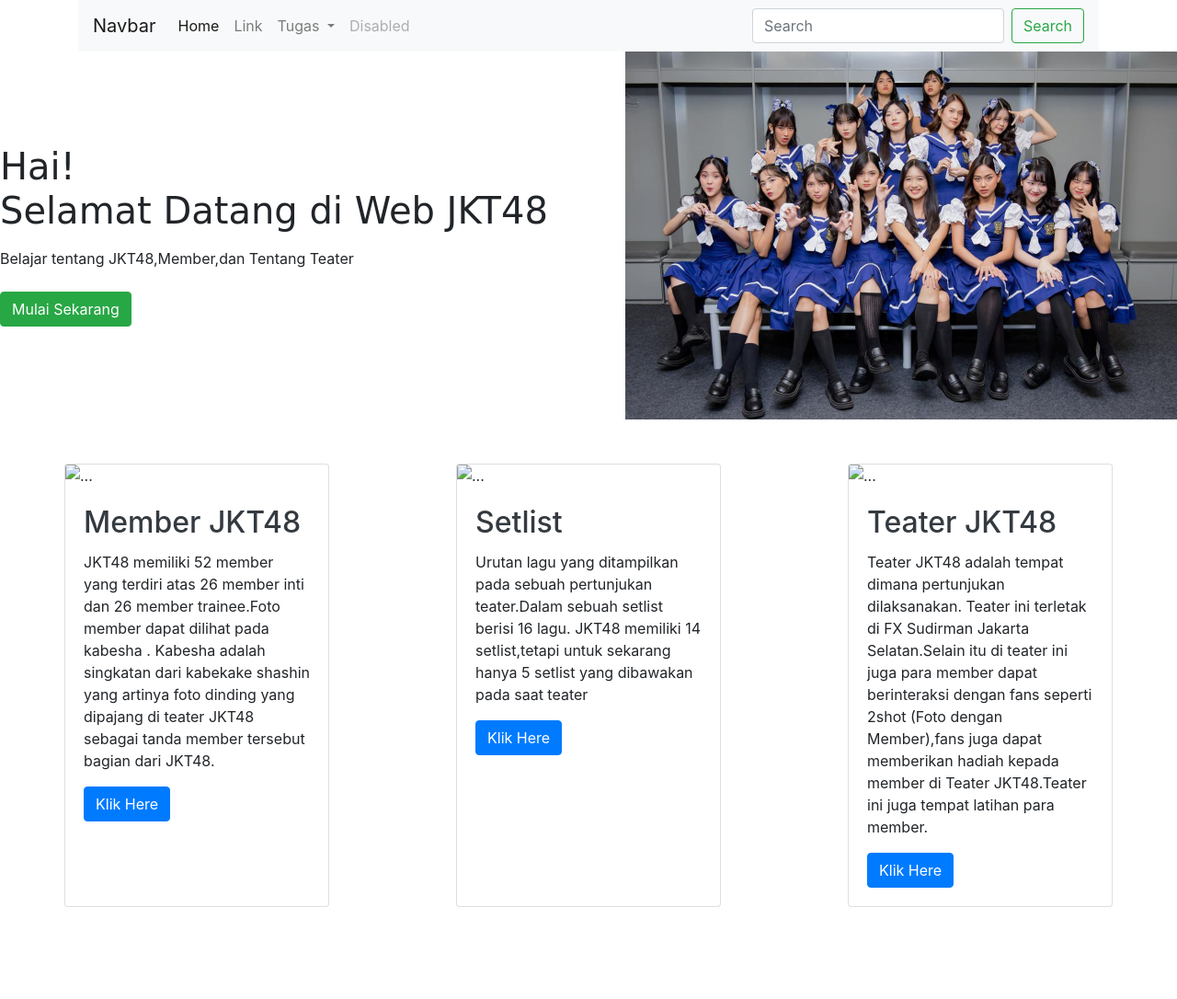
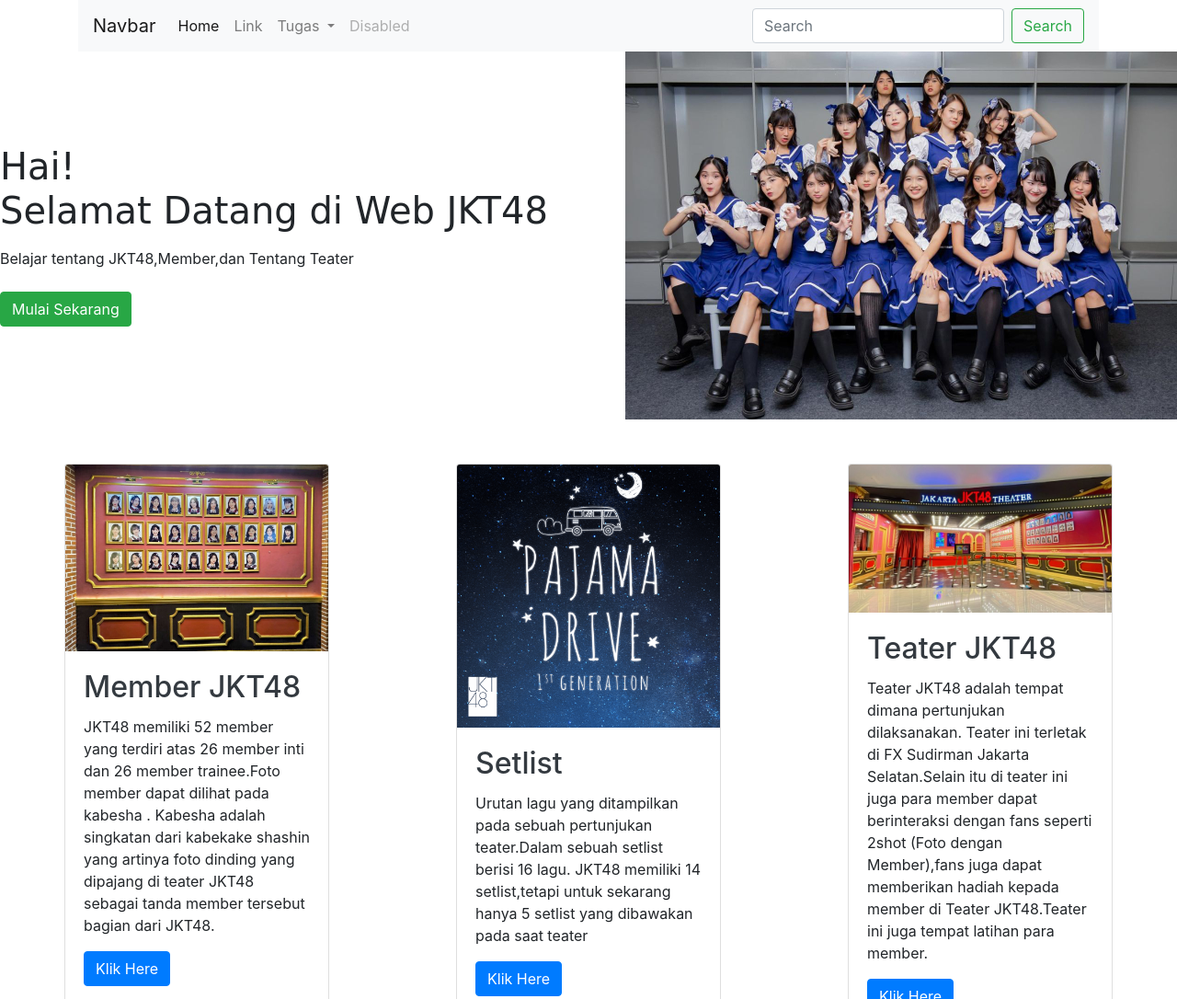
Before and after one commit to yeree25/project-4, a plain HTML site: page index.html in a window 1280 px wide. Shown: the top 1086 px of the page at 92% size. Before the commit the page ends 1034 px from the top, so only its background shows below. Drawn offline with Linux system fonts and the light colour scheme.

Commit message:
initial commit

```diff
--- a/index.html
+++ b/index.html
@@ -75,7 +75,7 @@
                 <div class="container mt-5 mb-5">
                   <div class="row" style="display: flex;justify-content: space-between;">
                 <div class="card" style="width: 18rem;">
-                  <img src="gambar/kabesha.jpeg" class="card-img-top" alt="...">
+                  <img src="kabesha.jpeg" class="card-img-top" alt="...">
                   <div class="card-body">
                     <h2 class="card-title whisper-regular text-dark">Member JKT48</h2>
                     <p class="card-text">JKT48 memiliki 52 member yang terdiri atas 26 member inti dan 26 member trainee.Foto member
@@ -85,7 +85,7 @@
                   </div>
                 </div>
                 <div class="card" style="width: 18rem;">
-                  <img src="gambar/setlist.png" class="card-img-top" alt="...">
+                  <img src="setlist.png" class="card-img-top" alt="...">
                   <div class="card-body">
                     <h2 class="card-title whisper-regular text-dark">Setlist</h2>
                     <p class="card-text">Urutan lagu yang ditampilkan pada sebuah pertunjukan teater.Dalam sebuah setlist berisi 16 lagu.
@@ -94,7 +94,7 @@
                   </div>
                 </div>
                 <div class="card" style="width: 18rem;">
-                  <img src="gambar/Teater.jpg" class="card-img-top" alt="...">
+                  <img src="Teater.jpg" class="card-img-top" alt="...">
                   <div class="card-body">
                     <h2 class="card-title whisper-regular text-dark">Teater JKT48</h2>
                     <p class="card-text">Teater JKT48 adalah tempat dimana pertunjukan dilaksanakan. Teater ini terletak di FX Sudirman
```
